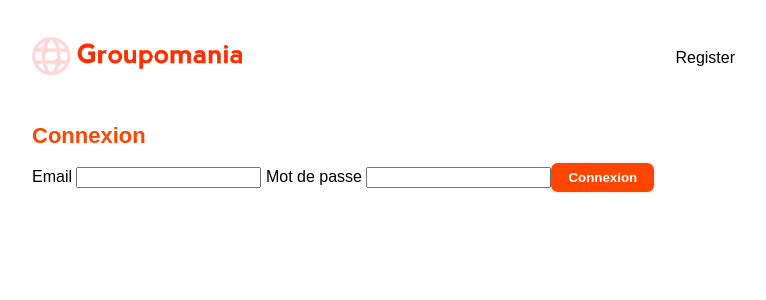
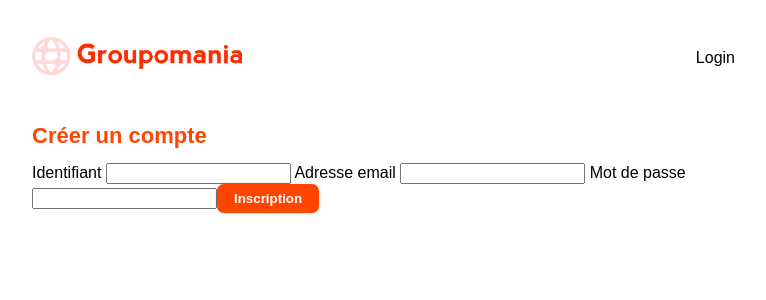
Before and after one commit to CCR-G/7_09042021, a Vue app in the folder frontend/: page /register in a window 1280 px wide. Before the commit this address led to /login. Shown: the top 300 px of the page, without its empty margins (248-1014 px from the left). Built offline with nearby package versions, Linux system fonts and the light colour scheme.

Commit message:
Guarding routes
Improve routes garding.
It is now all dealt with within the router file :
* If no or invalid token, the user is redirected to the login page
  without reaching the requested page.
* (Still) the user can recharge the page and still be logged in.

```diff
--- a/frontend/src/App.vue
+++ b/frontend/src/App.vue
@@ -7,24 +7,10 @@
 
 <script lang="ts">
   import { Component, Vue } from "vue-property-decorator";
-
   import Header from "./components/Header.vue";
 
-  import { getToken } from './helpers/token-getter';
-  import { authenticateUser } from './helpers/user-getter';
-  import { clearSession } from './helpers/clear-session';
-
   @Component({ components: { Header } })
-  export default class App extends Vue {
-    mounted() {
-      if( getToken() ) {
-        authenticateUser()
-          .then(user => this.$store.dispatch('setUser', user))
-          .catch( clearSession() );
-      }
-      else clearSession();
-    }
-  };
+  export default class App extends Vue {};
 </script>
 
 <style lang="scss">
--- a/frontend/src/components/Header.vue
+++ b/frontend/src/components/Header.vue
@@ -17,10 +17,8 @@
 
 <script lang="ts">
     import { Prop, Component, Vue } from "vue-property-decorator";
-    import router from '../router/index';
-    import { clearSession } from '../helpers/clear-session';
 
-  @Component()
+  @Component({})
   export default class Header extends Vue {
     get username() {
       return this.$store.state.user.username;
@@ -33,9 +31,5 @@
     get currentRoute() {
         return this.$route.path;
     }
-
-    logout():void {
-        clearSession();
-    }
   };
 </script>
--- a/frontend/src/helpers/clear-session.ts
+++ b/frontend/src/helpers/clear-session.ts
@@ -1,10 +1,6 @@
 import store from "../store";
-import router from "../router";
 
 export function clearSession(): void {
+    store.dispatch('clearUser');
     sessionStorage.clear();
-    store.dispatch('clearUser');
-    if ((router.history.current.path !== "/login") && (router.history.current.path !== "/register")) {
-        router.replace("/login");
-    };
 }
--- a/frontend/src/router/index.ts
+++ b/frontend/src/router/index.ts
@@ -2,6 +2,9 @@ import Vue from "vue";
 import VueRouter, { RouteConfig } from "vue-router";
 import Main from "../views/Main.vue";
 import { getToken } from '../helpers/token-getter';
+import { authenticateUser } from "../helpers/user-getter";
+import store from "../store";
+import { clearSession } from "../helpers/clear-session";
 
 Vue.use(VueRouter);
 
@@ -41,10 +44,26 @@ const router = new VueRouter({
 });
 
 router.beforeEach((to, from, next) => {
-  if (to.name !== 'Login' && to.name !== 'Register' && !getToken()) {
-    next({ name: 'Login' });
+  if(!getToken()) {
+    clearSession();
+    if (to.name !== 'Login' && to.name !== 'Register') {
+      next({ name: 'Login' });
+    };
+    next();
+    return;
   }
-  else next();
+
+  authenticateUser()
+    .then(user => {
+      store.dispatch('setUser', user);
+      next();
+    })
+    .catch(() => {
+      clearSession();
+      if (to.name !== 'Login' && to.name !== 'Register') {
+        next({ name: 'Login' });
+      };
+    });
 });
 
 export default router;
--- a/frontend/src/views/Account.vue
+++ b/frontend/src/views/Account.vue
@@ -33,6 +33,7 @@
 
         logout():void {
             clearSession();
+            this.$router.replace("/login");
         }
     }
 </script>
```
